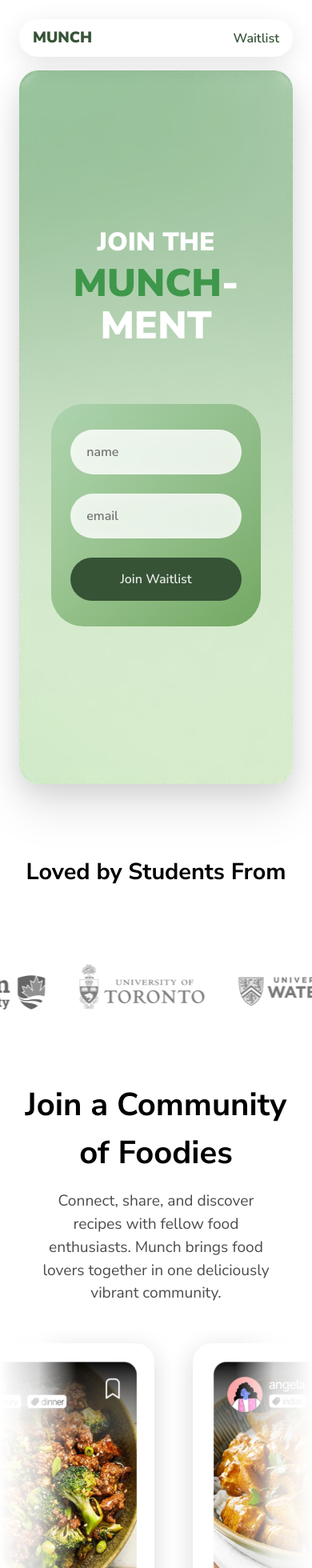
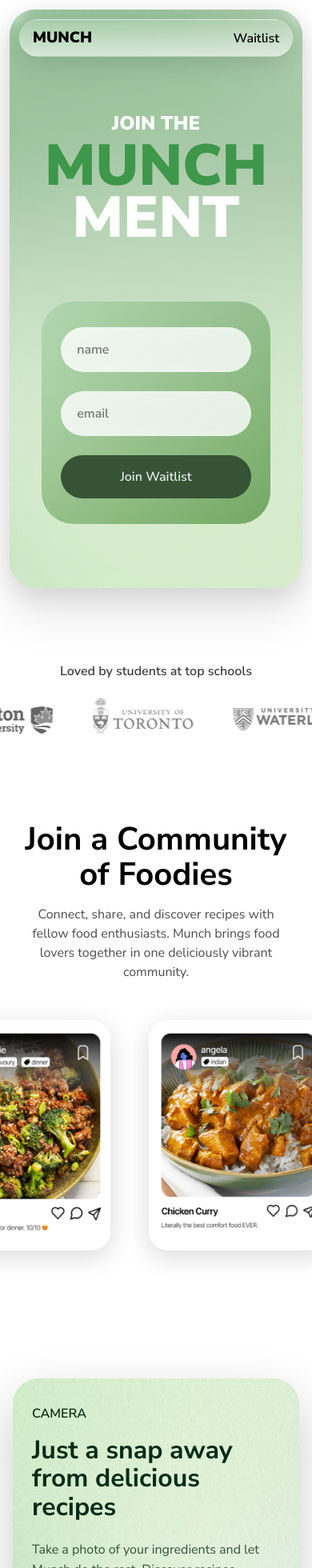
Before and after one commit to Jonnyoo/recipee, a React (Vite) app: page / in a window 390 px wide. Shown: the top 1960 px of the page at 80% size. Built offline with nearby package versions, Linux system fonts and the light colour scheme.

Commit message:
polish mobile view

```diff
--- a/src/App.css
+++ b/src/App.css
@@ -16,7 +16,7 @@ a {
 }
 
 .scrolling-section {
-  margin-top: 8rem;
+  margin-top: 12rem;
 }
 
 .scrolling-text {
@@ -31,6 +31,7 @@ a {
   font-size: 3rem;
   color: #000;
   margin: 0;
+  line-height: 1.1;
 }
 
 .scrolling-description {
@@ -73,13 +74,13 @@ html {
   display: flex;
   justify-content: space-between;
   align-items: center;
-  background: rgba(255, 255, 255, 0.25);
-  backdrop-filter: blur(0.725rem);
-  -webkit-backdrop-filter: blur(0.85rem);
-  border: 0.0625rem solid rgba(255, 255, 255, 0.18);
+  background: linear-gradient(to top, rgba(255, 255, 255, 0.615), rgba(255, 255, 255, 0.147));
+  backdrop-filter: blur(0.5rem);
+  -webkit-backdrop-filter: blur(0.80rem);
+  border: 0.0625rem solid rgba(255, 255, 255, 0.221);
   padding: 0.6rem 1.2rem;
   border-radius: 3rem;
-  box-shadow: 0 0.5rem 2rem rgba(0, 0, 0, 0.1);
+  box-shadow: 0 0.5rem 2rem rgba(0, 0, 0, 0.123);
   z-index: 1000;
   color: black;
   max-width: 70ch;
@@ -95,7 +96,7 @@ html {
   font-weight: 900;
   font-size: 1.5rem;
   font-family: 'Nunito Sans', sans-serif;
-  color: #365336;
+  color: #000000;
 }
 
 .nav-right {
@@ -109,7 +110,7 @@ html {
   font-size: 1.1rem;
   font-family: 'Nunito Sans', sans-serif;
   font-weight: 600;
-  color: #365336;
+  color: #000000;
 
 }
 
@@ -131,7 +132,7 @@ html {
   background-size: cover;
   background-position: center;
   background-repeat: no-repeat;
-  border-radius: 1.5rem;
+  border-radius: 2rem;
   margin: 1rem;
   margin-right: 2rem;
   margin-bottom: 2rem;
@@ -312,12 +313,16 @@ h1 {
 }
 
 .title2 {
-  font-size: clamp(3rem, 8vw, 6rem) !important;
+  font-size: clamp(4rem, 10vw, 8rem) !important;
   font-weight: 900 !important;
   margin-top: 0 !important;
   font-family: 'Nunito Sans', sans-serif !important;
   text-align: center !important;
   color: white;
+}
+
+.title2 .ment-text {
+  font-size: 0.75em;
 }
 
 .scroll-row {
@@ -615,12 +620,12 @@ h1 {
 
 .big-feature-mockup {
   position: absolute;
-  right: 2rem;
+  right: 0rem;
   top: 30%;
-  transform: perspective(1300px) rotateX(15deg) rotateY(-10deg) rotateZ(12deg) translateZ(70px) translateY(-35%);
+  transform: translateY(-40%);
   max-width: 19rem;
   height: auto;
-  border-radius: 4rem;
+  border-radius: 3.3rem;
   margin-right: 6rem;
   box-shadow:
     0 2rem 4rem rgba(0,0,0,0.25),
@@ -630,7 +635,7 @@ h1 {
 }
 
 .big-feature-mockup:hover {
-  transform: perspective(1300px) rotateX(15deg) rotateY(-13deg) rotateZ(14deg) translateZ(100px) translateY(-35%);
+  transform: perspective(1300px) rotateX(12deg) rotateY(-10deg) rotateZ(10deg) translateZ(100px) translateY(-35%);
   box-shadow:
     0 3rem 6rem rgba(0,0,0,0.3),
     0 1.5rem 3rem rgba(0,0,0,0.2),
@@ -804,12 +809,118 @@ h1 {
   padding: 0;
 }
 
+/* Endorsement Section */
+.endorsement-section {
+  margin-top: 3rem;
+  margin-bottom: -19rem;
+  text-align: center;
+  padding: 0 2rem;
+}
+
+.endorsement-header {
+  font-family: 'Nunito Sans', sans-serif;
+  font-weight: 600;
+  font-size: 1.5rem;
+  color: #000000c2;
+  margin: 0 0 0rem 0;
+  margin-top: 3rem;
+}
+
+.university-logos {
+  display: flex;
+  justify-content: center;
+  align-items: center;
+  gap: 3rem;
+  flex-wrap: wrap;
+}
+
+.university-logos-container {
+  width: 100%;
+  overflow: hidden;
+  position: relative;
+  height: 15rem;
+}
+
+.university-logos-container::after {
+  content: '';
+  position: absolute;
+  right: 0;
+  top: 0;
+  width: 6rem;
+  height: 100%;
+  background: linear-gradient(to left, rgba(255, 255, 255, 1), rgba(255, 255, 255, 0.8), rgba(255, 255, 255, 0));
+  pointer-events: none;
+  z-index: 2;
+}
+
+.university-logos-container::before {
+  content: '';
+  position: absolute;
+  left: 0;
+  top: 0;
+  width: 6rem;
+  height: 100%;
+  background: linear-gradient(to right, rgba(255, 255, 255, 1), rgba(255, 255, 255, 0.8), rgba(255, 255, 255, 0));
+  pointer-events: none;
+  z-index: 2;
+}
+
+.university-logos-row {
+  display: flex;
+  gap: 3rem;
+  position: relative;
+  height: 9rem;
+  width: max-content;
+  align-items: center;
+  animation: scrollHorizontalLogos 30s linear infinite;
+  will-change: transform;
+}
+
+.university-logo {
+  height: 14rem;
+  width: 14rem;
+  object-fit: contain;
+  flex-shrink: 0;
+  filter: grayscale(1);
+  opacity: 0.6;
+  transition: all 0.3s ease;
+}
+
+.university-logo:hover {
+  filter: grayscale(0);
+  opacity: 1;
+  transform: scale(1.1);
+}
+
+
 /* Mobile Responsiveness */
 @media (max-width: 768px) {
+  .title2 {
+    font-size: 4.5rem !important;
+    display: flex !important;
+    flex-direction: column !important;
+    align-items: center !important;
+    line-height: 0.9 !important;
+  }
+
+  .title2 .ment-text {
+    font-size: 0.8em;
+    margin-top: -0.2em;
+  }
+
+  .title1 {
+    font-size: 1.5rem !important;
+  }
+
+  .titletext {
+    max-width: 18rem;
+  }
+
   .navbar {
     left: 1.5rem;
     right: 1.5rem;
     padding: 0.5rem 1rem;
+    backdrop-filter: blur(0.35rem);
   }
 
   .nav-logo {
@@ -821,20 +932,21 @@ h1 {
   }
 
   .main-content {
-    padding-top: 4rem;
+    padding-top: 0rem;
     padding-left: 1.5rem;
     padding-right: 1.5rem;
   }
 
   .background-container {
-    margin: 1.5rem;
-    width: calc(100% - 3rem);
-    min-height: 100vh;
+    margin: 0.75rem;
+    width: calc(100% - 1.5rem);
+    min-height: 80vh;
     padding: 1.5rem;
   }
 
   .waitlist-container {
     padding: 1rem;
+    margin-top: 3rem;
   }
 
   .waitlist-box {
@@ -853,18 +965,26 @@ h1 {
   }
 
   .big-feature {
-    margin: 2rem 1.5rem;
+    margin: 1rem 1rem;
+    margin-left: 1rem;
+    margin-right: 1rem;
     padding: 2rem 1.5rem;
     margin-top: 6rem;
-    width: calc(100% - 3rem);
+    width: calc(100% - 2rem);
     box-sizing: border-box;
+    border-radius: 2rem;
   }
 
-  .big-feature-content h2,
   .big-feature-content h1,
   .big-feature-content p {
     margin-left: 0;
     max-width: 100%;
+    text-align: left !important;
+    align-items: left !important;
+  }
+
+.big-feature-content p {
+    font-size: 1rem;
   }
 
   .big-feature-badges {
@@ -904,8 +1024,15 @@ h1 {
   }
 
   .big-feature-content {
-    align-items: center;
-    text-align: center;
+    align-items: left;
+    text-align: left;
+  }
+
+  .big-feature-content h2 {
+    text-align: left !important;
+    margin-left: 0;
+    max-width: 100%;
+    font-size: 1rem;
   }
 
   .features-track {
@@ -963,13 +1090,19 @@ h1 {
 
   .footer {
     padding: 5rem 1.5rem 0rem 1.5rem;
+    padding-top: 3rem;
+    margin-top: 7rem;
   }
 
   .footer-content {
     grid-template-columns: 1fr;
     gap: 2rem;
+    text-align: left;
+    margin: 0 1rem;
+  }
+
+  .footer-image {
     text-align: center;
-    margin: 0 1rem;
   }
 
   .features-carousel {
@@ -981,7 +1114,8 @@ h1 {
   }
 
   .feature-title {
-    font-size: 2.5rem;
+  font-size: 2.5rem;
+  line-height: 1.1;
     margin: 0 1.5rem 3.5rem 1.5rem;
   }
 
@@ -995,101 +1129,42 @@ h1 {
 
   .scrolling-description {
     padding: 0 1rem;
+    font-size: 1rem;
+  }
+
+  .scrolling-rows {
+    height: 23rem;
+  }
+
+  .scroll-box1,
+  .scroll-box2,
+  .scroll-box3,
+  .scroll-box4,
+  .scroll-box5,
+  .scroll-box6,
+  .scroll-box {
+    width: 14rem;
+    height: 18rem;
   }
 }
 
-/* Endorsement Section */
-.endorsement-section {
-  margin-top: 3rem;
-  margin-bottom: -17rem;
-  text-align: center;
-  padding: 0 2rem;
-}
+@media (max-width: 768px) {
+  /* Hide gradient overlays on scrolling rows */
+  .scrolling-rows::after,
+  .scrolling-rows::before {
+    display: none;
+  }
 
-.endorsement-header {
-  font-family: 'Nunito Sans', sans-serif;
-  font-weight: 700;
-  font-size: 2.5rem;
-  color: #000;
-  margin: 0 0 0rem 0;
-}
-
-.university-logos {
-  display: flex;
-  justify-content: center;
-  align-items: center;
-  gap: 3rem;
-  flex-wrap: wrap;
-}
-
-.university-logos-container {
-  width: 100%;
-  overflow: hidden;
-  position: relative;
-  height: 16rem;
-}
-
-.university-logos-container::after {
-  content: '';
-  position: absolute;
-  right: 0;
-  top: 0;
-  width: 6rem;
-  height: 100%;
-  background: linear-gradient(to left, rgba(255, 255, 255, 1), rgba(255, 255, 255, 0.8), rgba(255, 255, 255, 0));
-  pointer-events: none;
-  z-index: 2;
-}
-
-.university-logos-container::before {
-  content: '';
-  position: absolute;
-  left: 0;
-  top: 0;
-  width: 6rem;
-  height: 100%;
-  background: linear-gradient(to right, rgba(255, 255, 255, 1), rgba(255, 255, 255, 0.8), rgba(255, 255, 255, 0));
-  pointer-events: none;
-  z-index: 2;
-}
-
-.university-logos-row {
-  display: flex;
-  gap: 3rem;
-  position: relative;
-  height: 16rem;
-  width: max-content;
-  align-items: center;
-  animation: scrollHorizontalLogos 30s linear infinite;
-  will-change: transform;
-}
-
-.university-logo {
-  height: 14rem;
-  width: 14rem;
-  object-fit: contain;
-  flex-shrink: 0;
-  filter: grayscale(1);
-  opacity: 0.6;
-  transition: all 0.3s ease;
-}
-
-.university-logo:hover {
-  filter: grayscale(0);
-  opacity: 1;
-  transform: scale(1.1);
-}
-
-@media (max-width: 768px) {
+  /* Adjust endorsement section for smaller screens */
   .endorsement-section {
-    margin-top: 4rem;
-    margin-bottom: -15rem;
+    margin-top: 2rem;
+    margin-bottom: -17rem;
     padding: 0 1.5rem;
   }
 
   .endorsement-header {
-    font-size: 2rem;
-    margin-bottom: 2rem;
+    font-size: 1rem;
+    margin-bottom: -2rem;
   }
 
   .university-logos {
@@ -1097,40 +1172,20 @@ h1 {
   }
 
   .university-logos-container {
-    height: 14rem;
+    height: 10rem;
   }
 
   .university-logos-row {
     gap: 3rem;
-    height: 14rem;
+    height: 10rem;
   }
 
   .university-logo {
-    height: 12rem;
-    width: 12rem;
+    height: 8rem;
+    width: 8rem;
   }
+
 }
 
 @media (max-width: 480px) {
-  .endorsement-header {
-    font-size: 1.8rem;
-  }
-
-  .university-logos {
-    gap: 1.5rem;
-  }
-
-  .university-logos-container {
-    height: 12rem;
-  }
-
-  .university-logos-row {
-    gap: 2.5rem;
-    height: 12rem;
-  }
-
-  .university-logo {
-    height: 10rem;
-    width: 10rem;
-  }
 }
--- a/src/App.jsx
+++ b/src/App.jsx
@@ -83,7 +83,7 @@ function App() {
           <div id="waitlist" className="waitlist-container">
             <div className="titletext">
               <h1 className="title1">JOIN THE</h1>
-              <h1 className="title2"><span style={{ color: '#3e974bff' }}>MUNCH</span>-MENT</h1>
+              <h1 className="title2"><span style={{ color: '#3e974bff' }}>MUNCH</span>MENT</h1>
             </div>
             <div className="waitlist-box">
               <form onSubmit={handleJoinWaitlist}>
@@ -111,7 +111,7 @@ function App() {
         </div>
 
         <div className="endorsement-section">
-          <h2 className="endorsement-header">Loved by Students From</h2>
+          <h2 className="endorsement-header">Loved by students at top schools</h2>
           <div className="university-logos-container">
             <div className="university-logos-row">
               <img src="/logos/carletonlogo.webp" alt="Carleton University" className="university-logo" />
@@ -327,7 +327,7 @@ function App() {
 
         </div>
         <div className="footer-image">
-          <img src="/images/footertext.webp" alt="Footer Design" />
+          <img src="/images/footertext2.png" alt="Footer Design" />
         </div>
       </footer>
 
```
Also changed, not shown: public/images/footertext.webp (deleted), public/images/footertext2.png (added).
